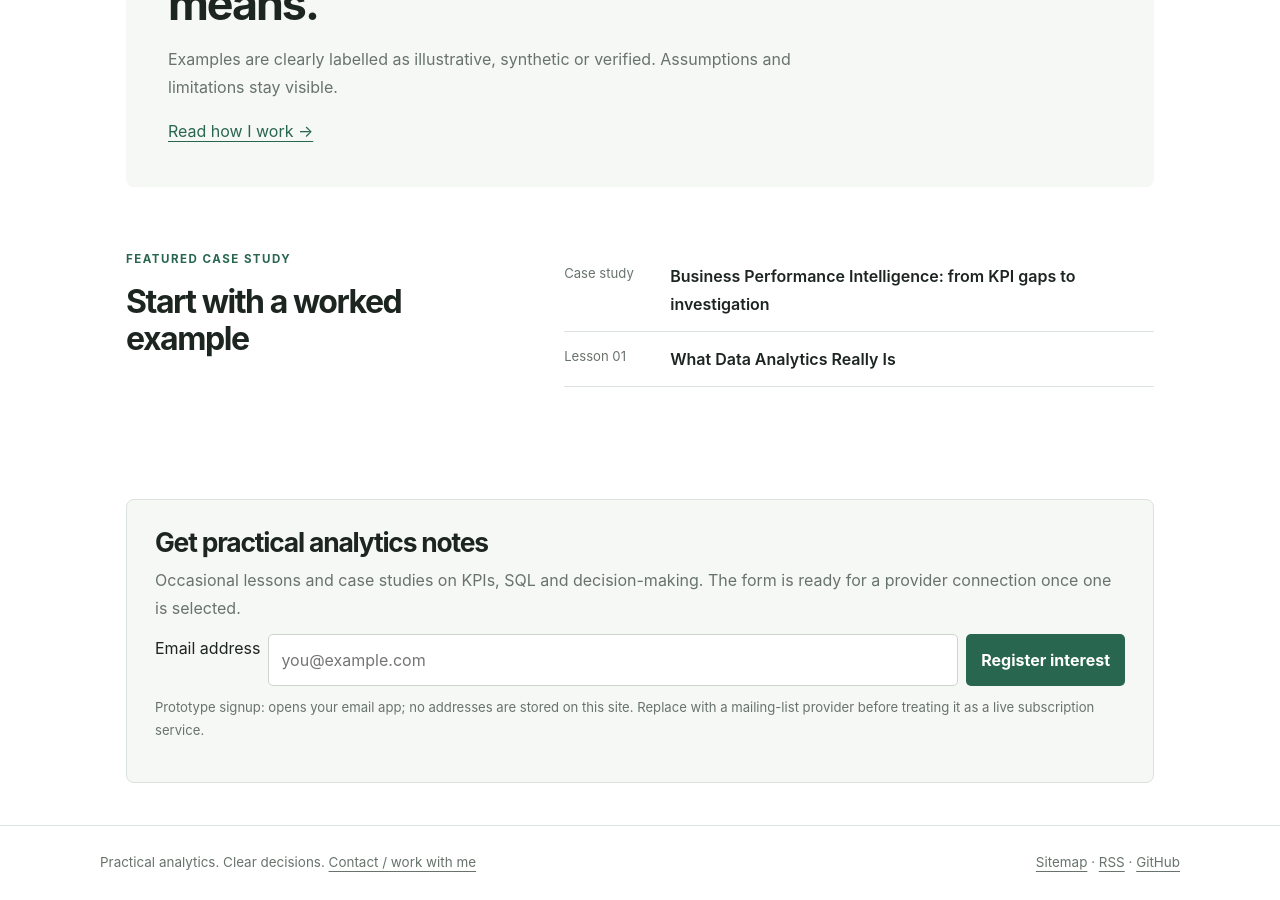
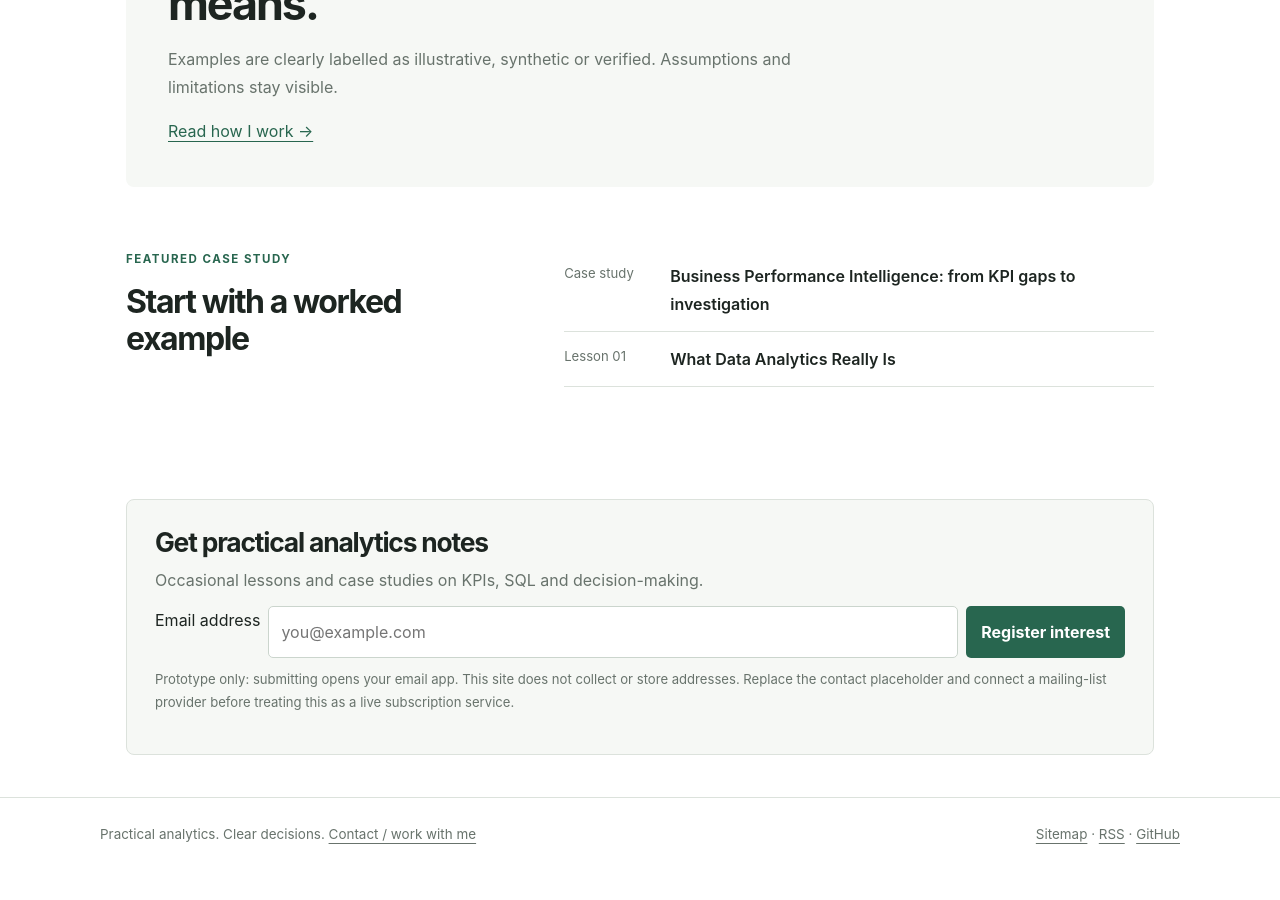
Before and after one commit to theanalystin/theanalyst.github.io, a Jekyll site: the page built from index.html, in a window 1280 px wide and 900 px high, scrolled down 1467 px. Built offline with Jekyll 4.4.1, drawn with Linux system fonts in a browser that asks for light colours; after the commit the page ends 2339 px from its top, so only the background shows below that.

Commit message:
Polish conversion, course and case study experience

```diff
--- a/_includes/newsletter.html
+++ b/_includes/newsletter.html
@@ -1,10 +1,10 @@
 <section class="newsletter" aria-labelledby="newsletter-title">
 <h2 id="newsletter-title">Get practical analytics notes</h2>
-<p>Occasional lessons and case studies on KPIs, SQL and decision-making. The form is ready for a provider connection once one is selected.</p>
+<p>Occasional lessons and case studies on KPIs, SQL and decision-making.</p>
 <form class="newsletter-form" action="mailto:[PUBLIC CONTACT EMAIL — replace before publishing]" method="get" enctype="text/plain">
 <label class="sr-only" for="newsletter-email">Email address</label>
 <input id="newsletter-email" type="email" name="email" placeholder="you@example.com" autocomplete="email" required>
 <button type="submit">Register interest</button>
 </form>
-<p class="newsletter-note">Prototype signup: opens your email app; no addresses are stored on this site. Replace with a mailing-list provider before treating it as a live subscription service.</p>
+<p class="newsletter-note">Prototype only: submitting opens your email app. This site does not collect or store addresses. Replace the contact placeholder and connect a mailing-list provider before treating this as a live subscription service.</p>
 </section>
```
